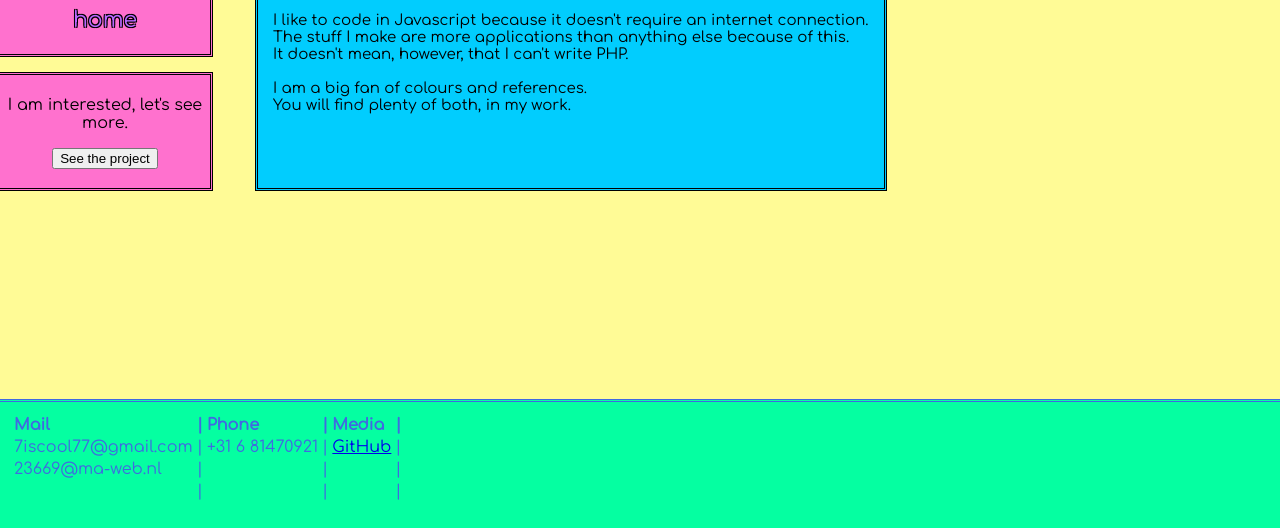
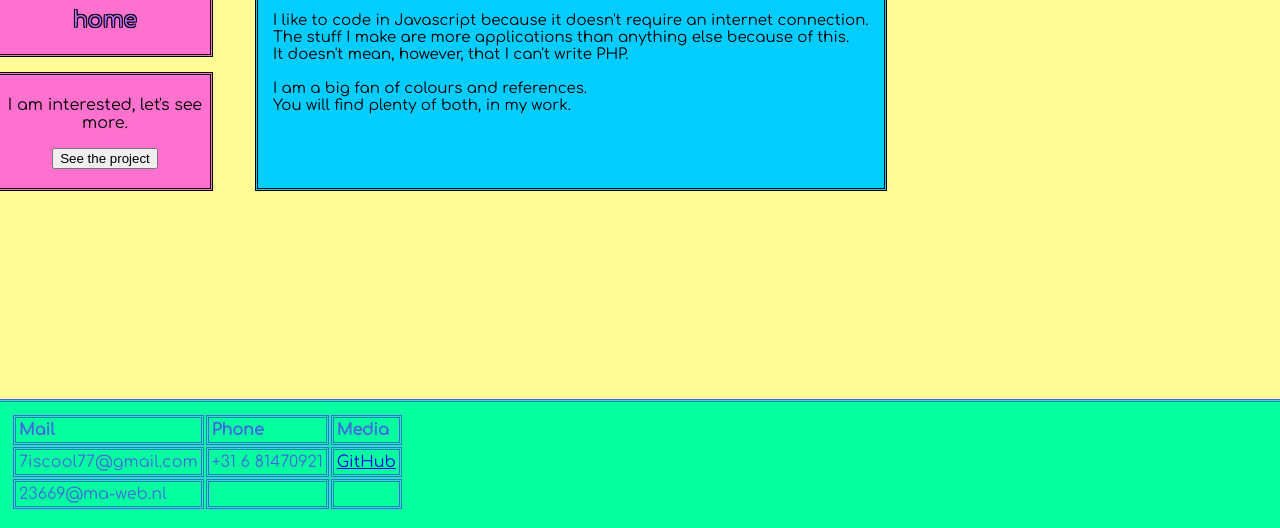
Before and after one commit to julian1224/julian1224.github.io, a plain HTML site: page index.html in a window 1280 px wide. Shown: the part 272-800 px from the top of the page. Drawn offline with Linux system fonts and the light colour scheme.

Commit message:
more random changes
table improved

```diff
--- a/Style/style.css
+++ b/Style/style.css
@@ -78,8 +78,14 @@ padding-top: 0px;
 padding: 3px;
 }
 table {
-  margin: 8px;
+  margin: 8px
 }
+
+tr, td, th {
+    padding: 3px;
+    border-style: double;
+}
+
 
 #page {
   color:	#b967ff;
--- a/index.html
+++ b/index.html
@@ -53,36 +53,25 @@
           <table>
            <tr>
              <th>Mail</th>
-             <th> | </th>
              <th>Phone</th>
-             <th> | </th>
              <th>Media</th>
-             <th> | </th>
            </tr>
            <tr>
              <td>7iscool77@gmail.com</td>
-              <td> | </td>
              <td>+31 6 81470921</td>
-             <td> | </td>
              <td><a href="https://github.com/julian1224">GitHub</a> </td>
-             <td> | </td>
            </tr>
            <tr>
              <td>23669@ma-web.nl</td>
-             <td> | </td>
              <td> </td>
-             <td> | </td>
              <td> </td>
-             <td> | </td>
            </tr>
-           <tr>
+           <!-- <tr>
              <td> </td>
-             <td> | </td>
              <td> </td>
-             <td> | </td>
              <td> </td>
-             <td> | </td>
-           </tr>
+
+           </tr> -->
          </table>
        </footer>
          <script src="JScript/onclick.js"></script>
```
